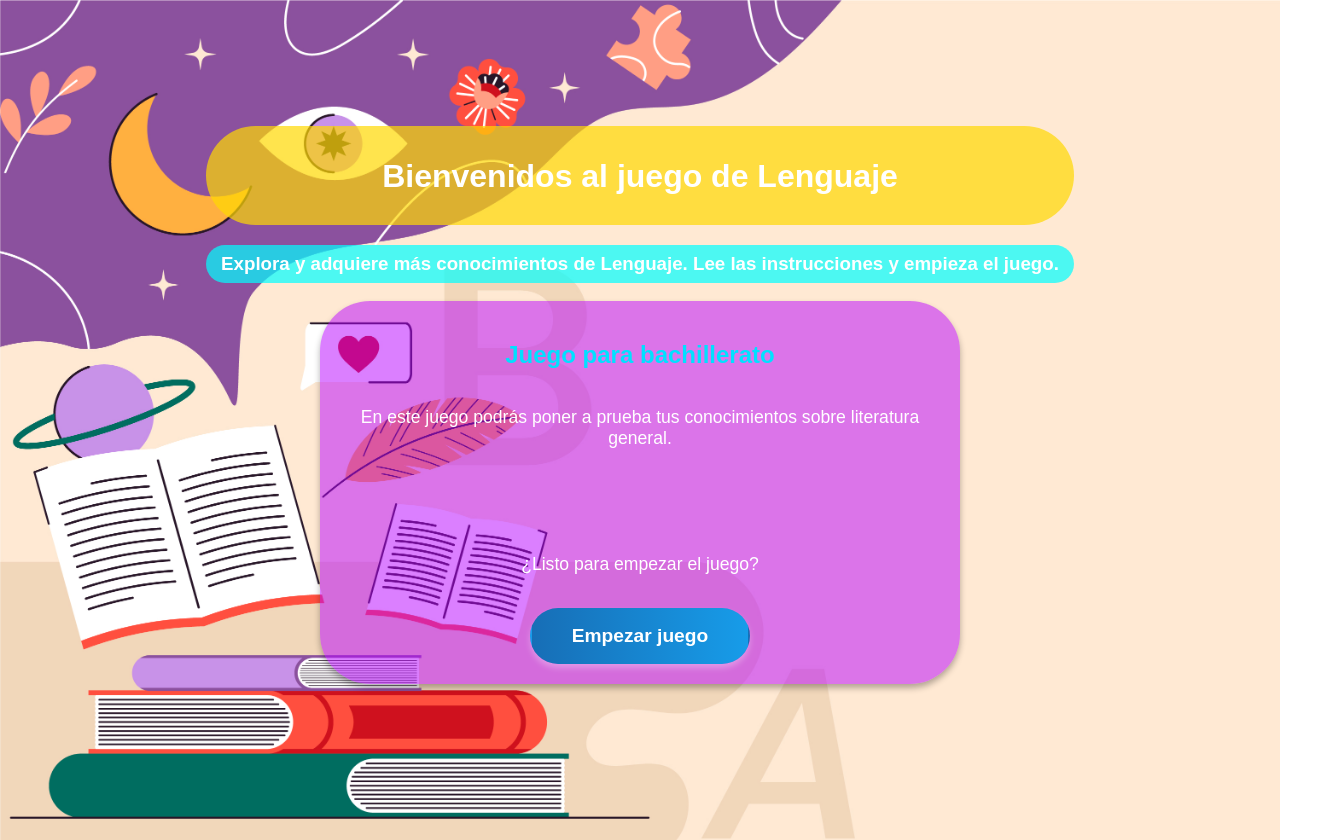
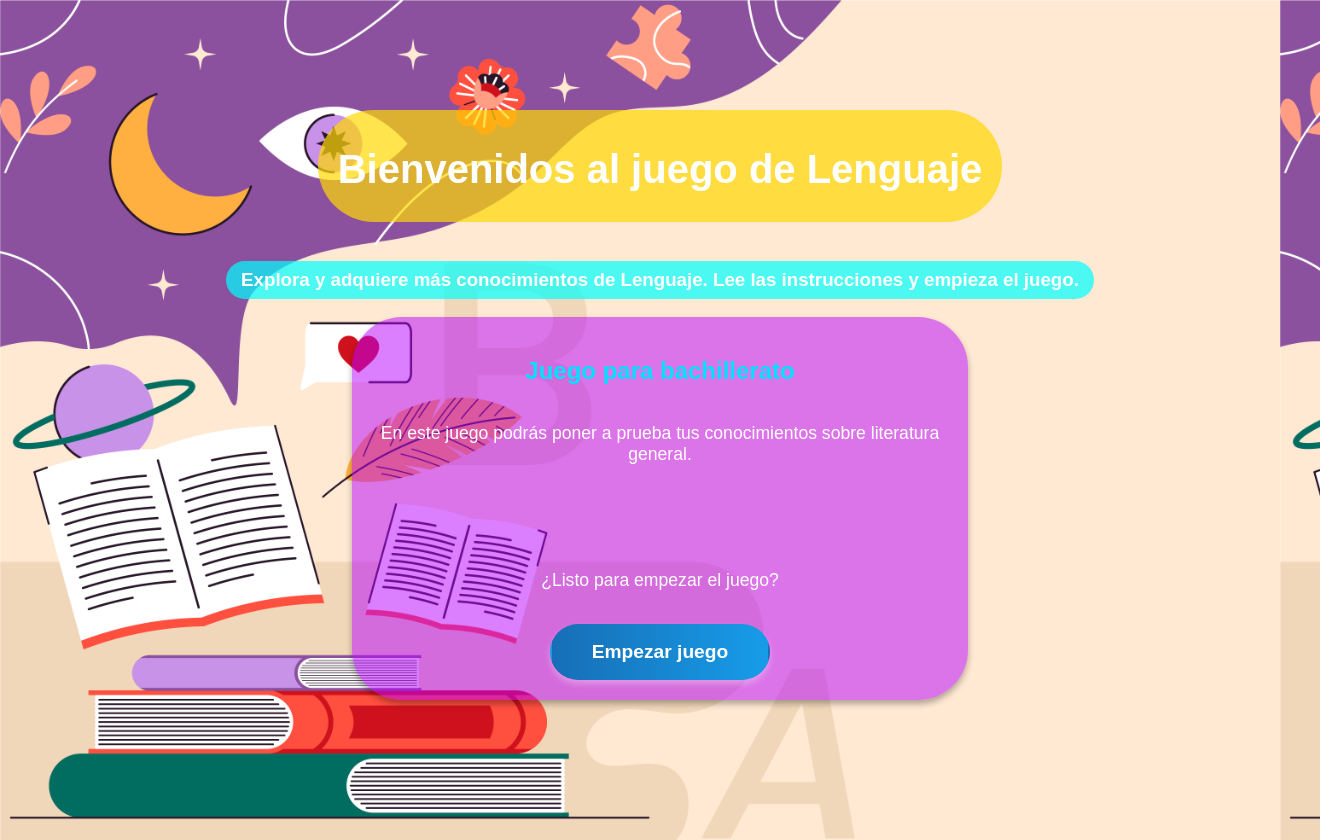
Before and after one commit to simulacroseducativos/LenguajeBr, a plain HTML site: page index.html in a window 1280 px wide. Shown: the whole page, 1320 px wide, since content can reach past the window. Drawn offline with Linux system fonts and the light colour scheme.

Commit message:
cambios css inicio

```diff
--- a/inicio.css
+++ b/inicio.css
@@ -1,10 +1,10 @@
 body {
     font-family: 'Arial', sans-serif;
-    min-height: 100vh;
+    height: 100vh;
+    width: 100vw;
     margin: 0;
     background: url('images/fondo.jpg') no-repeat center center fixed;
     background-size: cover;
-    overflow: hidden;
     color: white;
     position: relative;
     display: flex;
@@ -29,10 +29,17 @@ body {
     position: relative;
     z-index: 2;
     animation: fadeIn 1s ease-in-out;
+    display: flex;
+    flex-direction: column;
+    justify-content: center;
+    align-items: center;
+    width: 100vw;
+    height: 100vh;
+    flex-grow: 1;
 }
 
 h1 {
-    font-size: 2.5;
+    font-size: 2.5em;
     margin-bottom: 20px;
     animation: bounce 1.5s infinite;
 }
@@ -84,7 +91,6 @@ p {
 .info-box:hover {
     transform: translateY(-5px);
     box-shadow: 0px 4px 6px rgba(0, 0, 0, 0.3);
-
 }
 
 .button {
@@ -109,15 +115,9 @@ p {
 }
 
 #boton-sonido {
-    color: white
-}
-
-#boton-sonido {
+    color: white;
     position: relative;
     z-index: 10;
-}
-
-#boton-sonido{
     border: 2px solid rgba(0, 68, 255, 0);
 }
 
```
